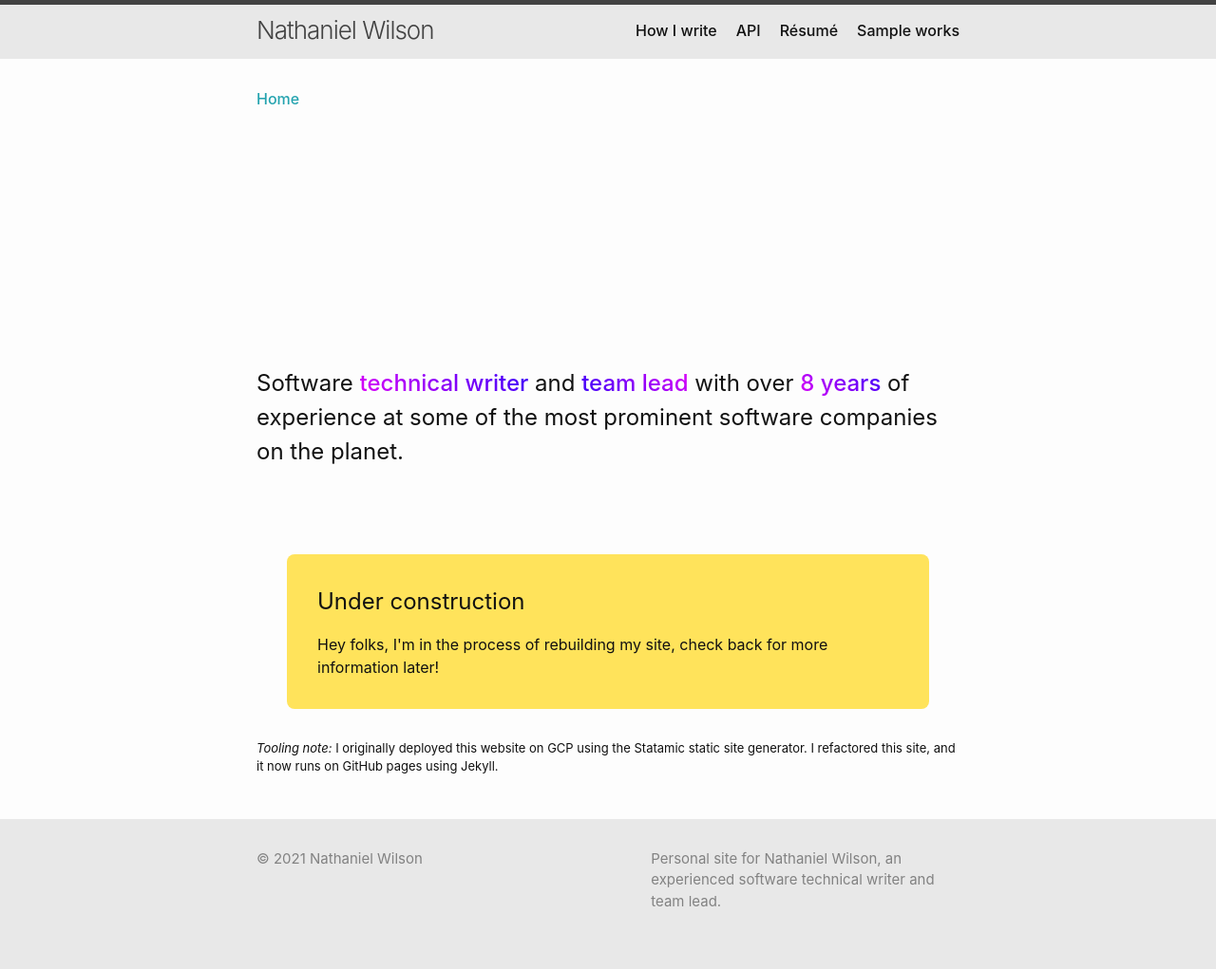
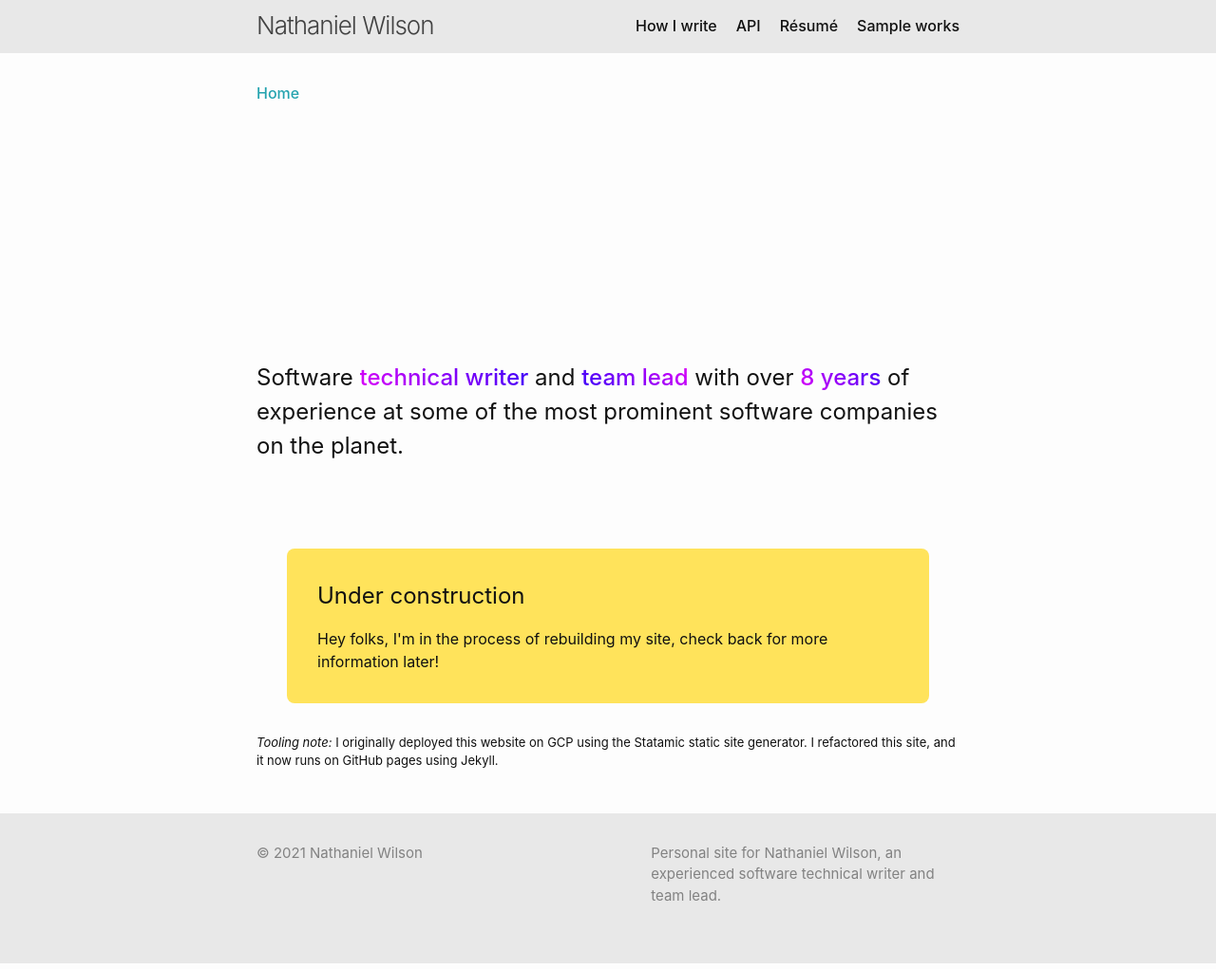
Before and after one commit to nwilson512/nwilson512.github.io, a Jekyll site: the page built from index.md, in a window 1280 px wide. Shown: the whole page at 95% size. Built offline with Jekyll 4.4.1, drawn with Linux system fonts in a browser that asks for light colours.

Commit message:
hide those heading borders

```diff
--- a/_sass/minima/_layout.scss
+++ b/_sass/minima/_layout.scss
@@ -2,8 +2,8 @@
  * Site header
  */
 .site-header {
-  border-top: 5px solid $grey-color-dark;
-  border-bottom: 1px solid $grey-color-light;
+  // border-top: 5px solid $grey-color-dark;
+  // border-bottom: 1px solid $grey-color-light;
   min-height: $spacing-unit * 1.865;
 
   // Positioning context for the mobile navigation icon
```
